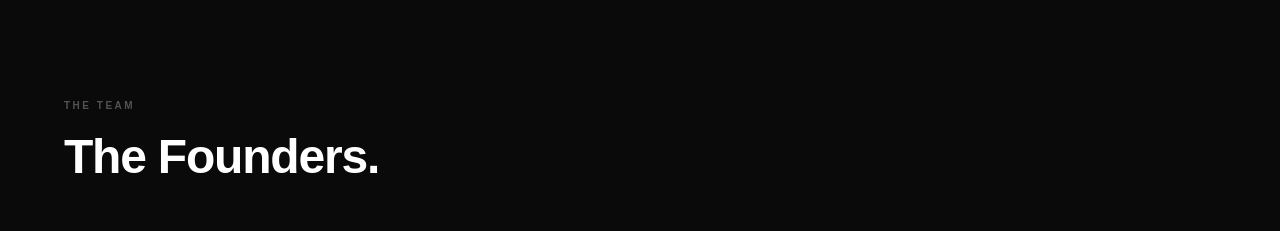
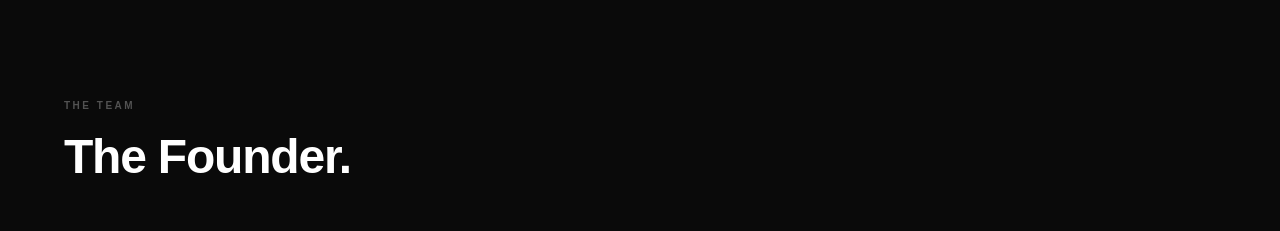
Before and after one commit to darshsada55-stack/darsh-website, a Next.js app: page / in a window 1280 px wide. Shown: the part 1200-1431 px from the top of the page. Built offline with nearby package versions, Linux system fonts and the light colour scheme.

Commit message:
Change 'The Founders.' to 'The Founder.'
https://claude.ai/code/session_01Su3TQM95GX5aeZu59Hegak

```diff
--- a/app/components/Founder.tsx
+++ b/app/components/Founder.tsx
@@ -23,7 +23,7 @@ export default function Founder() {
           The Team
         </p>
         <h2 className="mb-14 text-3xl font-bold tracking-tight text-white md:text-5xl">
-          The Founders.
+          The Founder.
         </h2>
 
         <div className="grid grid-cols-1 gap-px md:grid-cols-2" style={{ border: "1px solid rgba(255,255,255,0.06)" }}>
```
